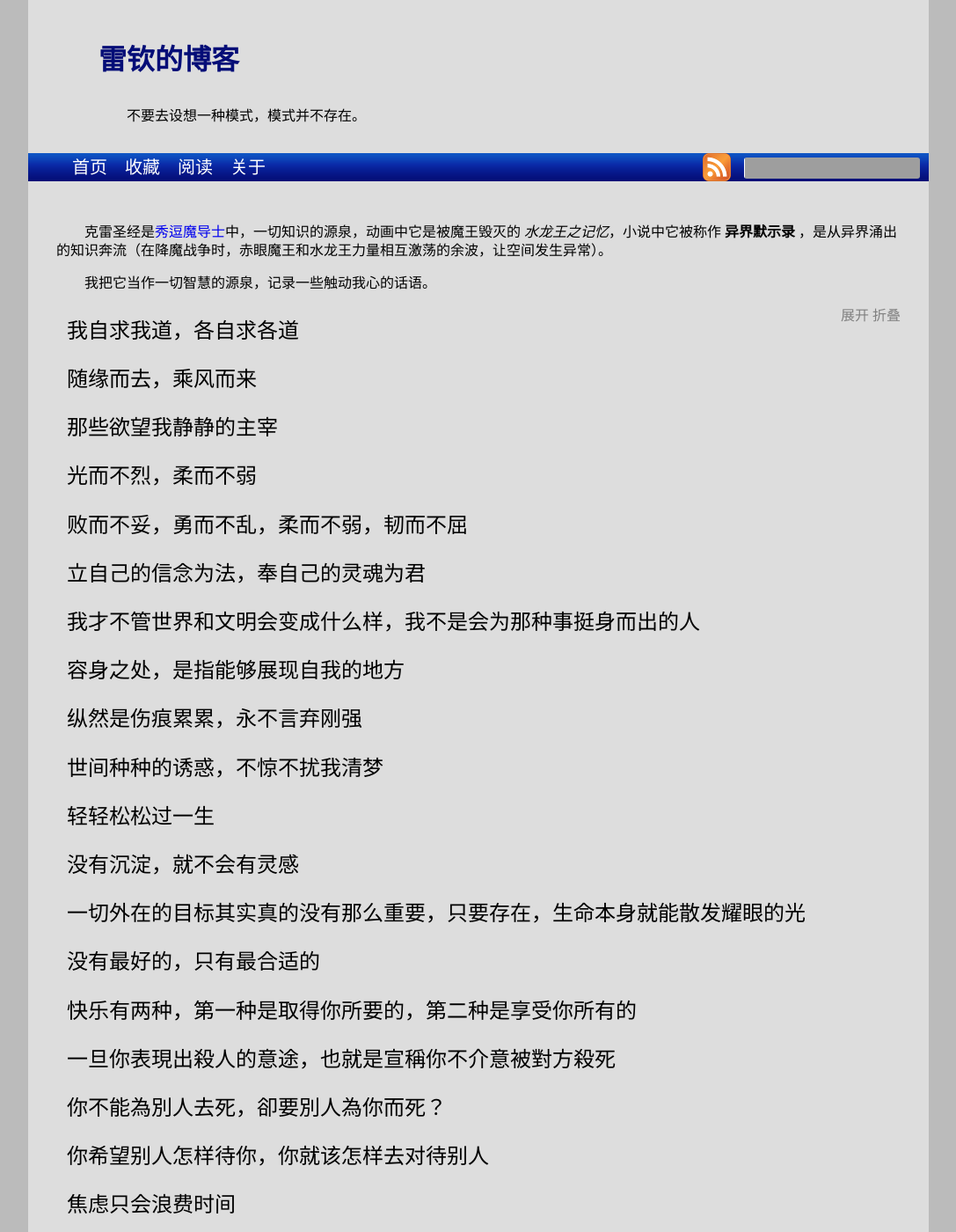
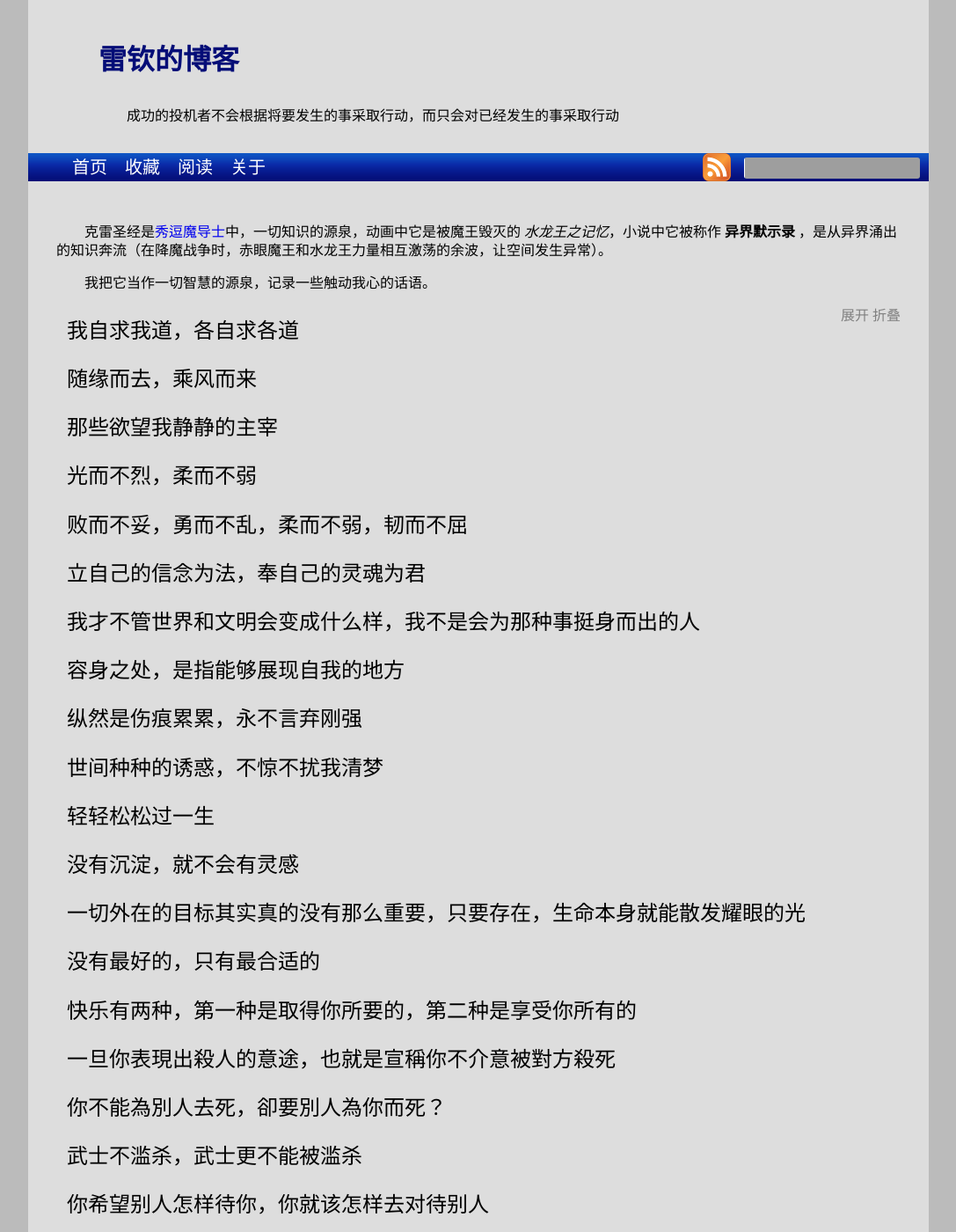
Before and after one commit to leiqin/leiqin.github.io, a Jekyll site: the page built from shoucang/revelation.markdown, in a window 1280 px wide and 1400 px high. Shown: the whole window at 88% size, without its empty margins (96-1183 px from the left). Built offline with Jekyll 4.4.1, drawn with Linux system fonts in a browser that asks for light colours; nearby versions of some CDN libraries; comment, search, counter and statistics services are not loaded; grey boxes are pictures that could not be loaded.

Commit message:
添加克雷圣经

```diff
--- a/shoucang/revelation.markdown
+++ b/shoucang/revelation.markdown
@@ -57,6 +57,9 @@ title: 克雷圣经
 
 你不能為別人去死，卻要別人為你而死？
 :   小说 《秀逗魔导士》 外传 在刃之前看到的東西
+
+武士不滥杀，武士更不能被滥杀
+:	电影 《天地英雄》(2003 姜文) 27:20 违抗军令，你知罪？武士不滥杀。煽动兵变，你知罪？武士更不能被滥杀。
 
 你希望别人怎样待你，你就该怎样去对待别人
 :	图书 《人性的弱点》 第六章 如何使人很快的喜欢你
```
